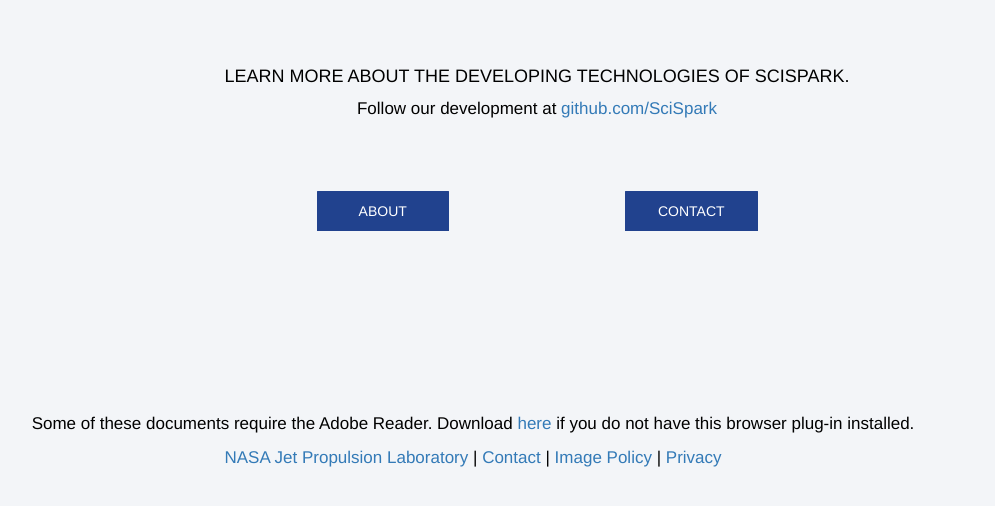
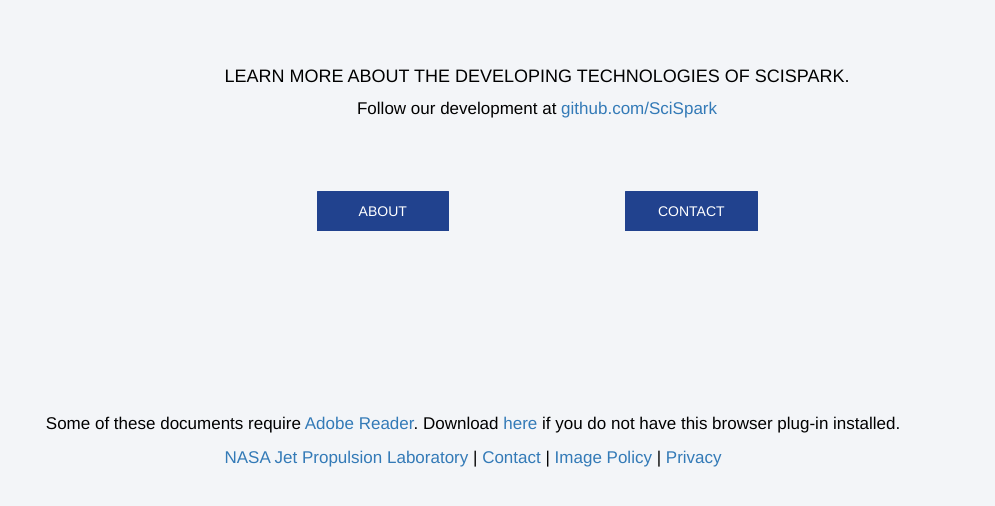
Before and after one commit to lawongsta/scispark, a website: page index.html in a window 1280 px wide. Shown: the part 1014-1520 px from the top of the page, without its empty margins (167-1162 px from the left). Drawn offline with Linux system fonts and the light colour scheme.

Commit message:
fixed pdf related text and link

```diff
--- a/index.html
+++ b/index.html
@@ -111,7 +111,7 @@
     </div>
 
       <footer>
-          <p>Some of these documents require the Adobe Reader. Download <a href="https://get.adobe.com/reader/">here</a> if you do not have this browser plug-in installed. </p>
+          <p>Some of these documents require <a href="http://www.adobe.com">Adobe Reader</a>. Download <a href="https://get.adobe.com/reader/">here</a> if you do not have this browser plug-in installed. </p>
         <a href="http://www.jpl.nasa.gov/">NASA Jet Propulsion Laboratory</a> |
         <a href="contact.html">Contact</a>  |
         <a href="http://www.jpl.nasa.gov/imagepolicy/">Image Policy</a> |
```
